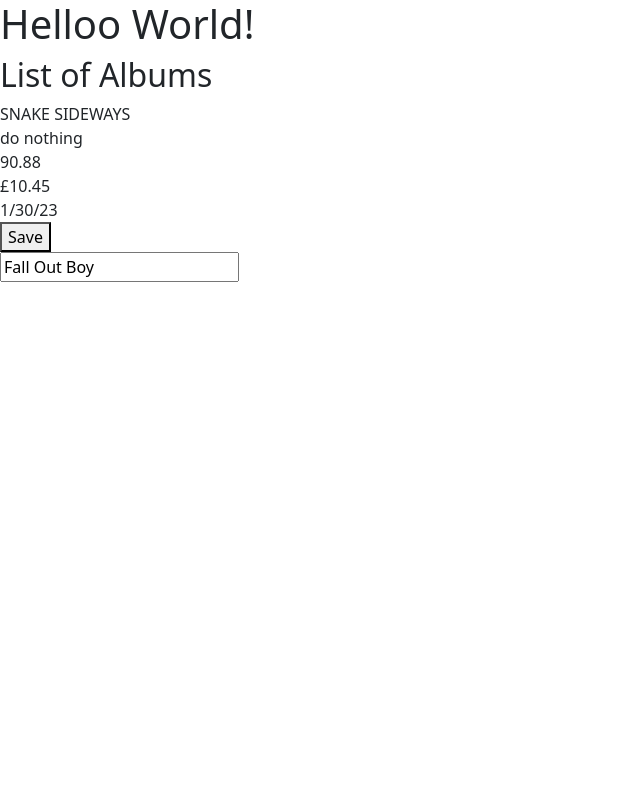
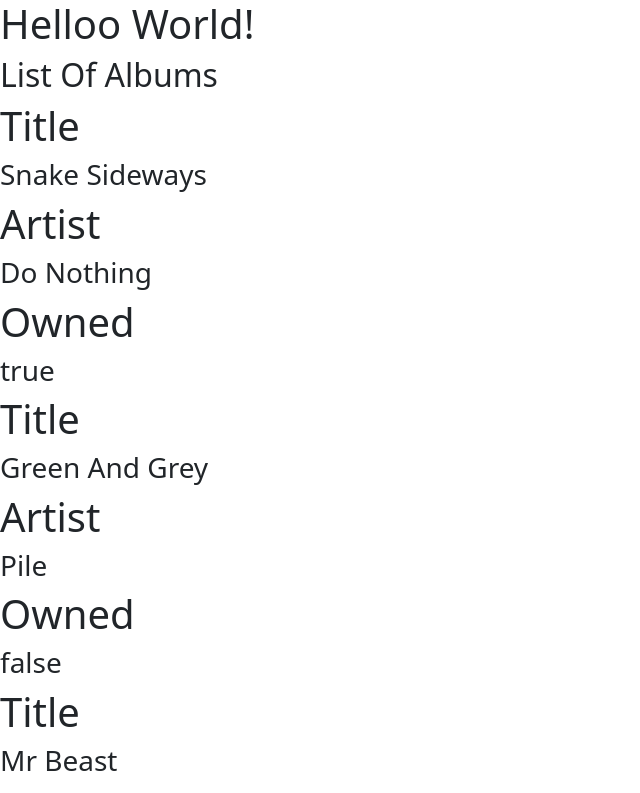
Before and after one commit to Davey-H-7/angularPractice, an Angular app: page / in a window 1280 px wide. Shown: the top 793 px of the page, without its empty margins (0-640 px from the left). Built offline with nearby package versions, Linux system fonts and the light colour scheme.

Commit message:
practice with input and output variables

```diff
--- a/src/app/album/album.component.html
+++ b/src/app/album/album.component.html
@@ -1 +1,8 @@
-<p>album works!</p>
+<h1>Title</h1>
+<h3>{{details.title}}</h3>
+
+<h1>Artist</h1>
+<h3>{{details.artist}}</h3>
+
+<h1>Owned</h1>
+<h3 (click)="ownedClicked()">{{details.owned}}</h3>
--- a/src/app/album/album.component.ts
+++ b/src/app/album/album.component.ts
@@ -1,4 +1,4 @@
-import { Component } from '@angular/core';
+import { Component, EventEmitter, Input, Output } from '@angular/core';
 
 @Component({
   selector: 'app-album',
@@ -7,6 +7,12 @@ import { Component } from '@angular/core';
   templateUrl: './album.component.html',
   styleUrl: './album.component.css'
 })
+
 export class AlbumComponent {
+  @Input() details:any;
+  @Output() ownedEvent = new EventEmitter();
 
+  ownedClicked(){
+    this.ownedEvent.emit(this.details.id)
+  }
 }
--- a/src/app/albums/albums.component.html
+++ b/src/app/albums/albums.component.html
@@ -1 +1,2 @@
 <p>albums works!</p>
+<h1>{title}</h1>
--- a/src/app/albums/albums.component.ts
+++ b/src/app/albums/albums.component.ts
@@ -1,74 +1,106 @@
-import { CommonModule, NgFor } from '@angular/common';
-import { Component } from '@angular/core';
-import { AlbumsServiceService } from '../albums-service.service';
-import { FormsModule } from '@angular/forms';
+// import { CommonModule, NgFor } from '@angular/common';
+// import { Component } from '@angular/core';
+// import { AlbumsServiceService } from '../albums-service.service';
+// import { FormsModule } from '@angular/forms';
+
+
+// @Component({
+//   selector: 'app-albums',
+//   standalone: true,
+//   imports: [
+//     NgFor,
+//     FormsModule,
+//     CommonModule
+//   ],
+//   template: `
+//   <h2>{{title}}</h2>
+
+//   <!-- uppercase, lowercase etc below are 'pipes' which alter how data is displayed -->
+//   {{album.title | uppercase}}<br/>
+//   {{album.artist | lowercase}}<br/>
+//   {{album.rating | number: '1.2-2'}}<br/>
+//   {{album.price | currency:'GBP'}}<br/>
+//   {{album.releaseDate | date:'shortDate'}}<br/>
+
+//   <div (click)="onDivClicked()">
+//     <button (click)="onSave($event)">Save </button>
+//   </div>
+
+//   <!-- below #artist is a template variable assigned to input parameters of the input ie value can be accessed using this tag -->
+
+//   <!-- <input #artist (keyup.enter)="onKeyUp(artist.value)"/> -->
+
+//   <!-- in this scenario "artist" is a two-way variable
+//   initial value "Fall Out Boy" is displayed on load but can be updated by user by altering the input -->
+//   <input [(ngModel)]="artist" (keyup.enter)="onKeyUp()"/>
+
+//   `,
+//   styleUrl: './albums.component.css'
+// })
+
+// export class AlbumsComponent {
+// title = "List of Albums";
+// albums: any;
+// isActive:boolean = true;
+// artist:String = "Fall Out Boy";
+// album:any = {
+//   title:"Snake Sideways",
+//   artist:"Do Nothing",
+//   rating: 90.876,
+//   price: 10.454,
+//   releaseDate: new Date("2023, 3,30")}
+
+
+
+// constructor(service: AlbumsServiceService){
+//   this.albums = service.getAlbums();
+// }
+
+// onSave($event:any){
+
+//   // prevents event bubbling
+//   $event.stopPropagation();
+//   console.log("Button clicked", $event);
+// }
+
+// onDivClicked(){
+//   console.log("Div clicked");
+// }
+
+// onKeyUp(){
+//   console.log(this.artist);
+// }
+
+// }
+
+
+import {Component} from '@angular/core';
+import { AlbumComponent } from '../album/album.component';
+import { CommonModule } from '@angular/common';
 
 
 @Component({
-  selector: 'app-albums',
-  standalone: true,
-  imports: [
-    NgFor,
-    FormsModule,
-    CommonModule
-  ],
-  template: `
-  <h2>{{title}}</h2>
+    selector: 'app-albums',
+    standalone: true,
+    imports: [AlbumComponent, CommonModule],
+    template: `
+    <h2>{{title}}</h2>
+    <div *ngFor="let album of albums">
+    <app-album [details] ="album" (ownedEvent)="updateOwned($event)"/>
+    </div>
+    `
+})
+export class AlbumsComponent {
+    title = "List Of Albums"
+    albums = [
+        {id: 1, title: "Snake Sideways", artist: "Do Nothing", owned:true},
+        {id: 2, title: "Green And Grey", artist: "Pile", owned:false},
+        {id: 3,title: "Mr Beast", artist: "Mogwai", owned:true},
+        {id: 4, title: "The Sophtware Slump", artist: "Grandaddy", owned:false},
 
-  <!-- uppercase, lowercase etc below are 'pipes' which alter how data is displayed -->
-  {{album.title | uppercase}}<br/>
-  {{album.artist | lowercase}}<br/>
-  {{album.rating | number: '1.2-2'}}<br/>
-  {{album.price | currency:'GBP'}}<br/>
-  {{album.releaseDate | date:'shortDate'}}<br/>
+    ]
 
-  <div (click)="onDivClicked()">
-    <button (click)="onSave($event)">Save </button>
-  </div>
-
-  <!-- below #artist is a template variable assigned to input parameters of the input ie value can be accessed using this tag -->
-
-  <!-- <input #artist (keyup.enter)="onKeyUp(artist.value)"/> -->
-
-  <!-- in this scenario "artist" is a two-way variable
-  initial value "Fall Out Boy" is displayed on load but can be updated by user by altering the input -->
-  <input [(ngModel)]="artist" (keyup.enter)="onKeyUp()"/>
-
-  `,
-  styleUrl: './albums.component.css'
-})
-
-export class AlbumsComponent {
-title = "List of Albums";
-albums: any;
-isActive:boolean = true;
-artist:String = "Fall Out Boy";
-album:any = {
-  title:"Snake Sideways",
-  artist:"Do Nothing",
-  rating: 90.876,
-  price: 10.454,
-  releaseDate: new Date(2023, 0,30)}
-
-
-
-constructor(service: AlbumsServiceService){
-  this.albums = service.getAlbums();
+    updateOwned(id:number){
+      this.albums[id-1].owned = !this.albums[id-1].owned
+    }
 }
-
-onSave($event:any){
-
-  // prevents event bubbling
-  $event.stopPropagation();
-  console.log("Button clicked", $event);
-}
-
-onDivClicked(){
-  console.log("Div clicked");
-}
-
-onKeyUp(){
-  console.log(this.artist);
-}
-
-}
```
